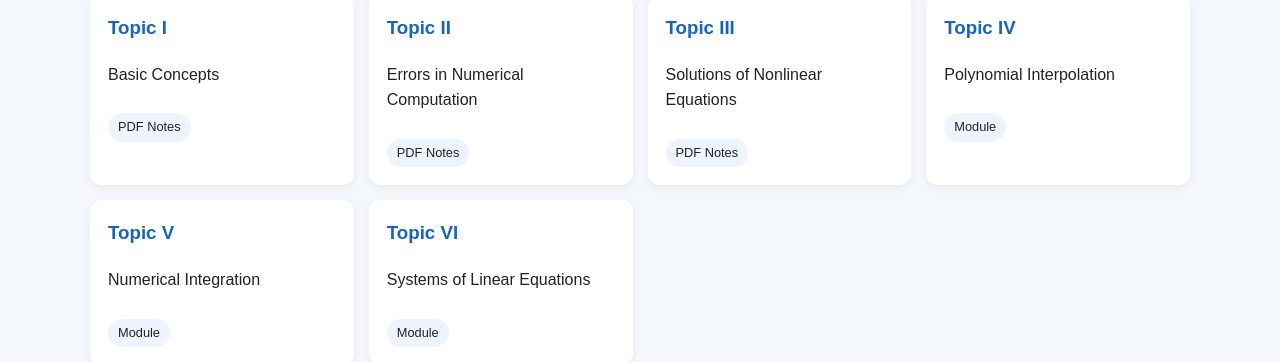
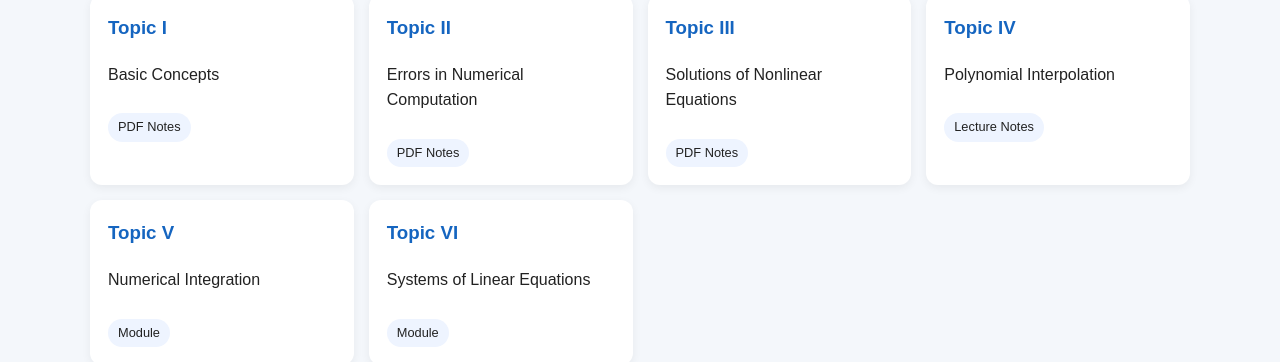
Before and after one commit to FomeA/FomeA.github.io, a Jekyll site: the page _teaching/mat103/index.html, which Jekyll copies as it is, in a window 1280 px wide. Shown: the part 855-1217 px from the top of the page. Built offline with Jekyll 4.4.1, drawn with Linux system fonts in a browser that asks for light colours.

Commit message:
Update index.html

```diff
--- a/_teaching/mat103/index.html
+++ b/_teaching/mat103/index.html
@@ -218,11 +218,11 @@
 <span>PDF Notes </span>
 </a>
 
-<div class="card topic">
+<a class="card topic" href ="MAT102_Topic4_Laplace-5.pdf">
 <h3>Topic IV</h3>
 <p>Polynomial Interpolation</p>
-<span>Module</span>
-</div>
+<span>Lecture Notes</span>
+</a>
 
 <div class="card topic">
 <h3>Topic V</h3>
```
